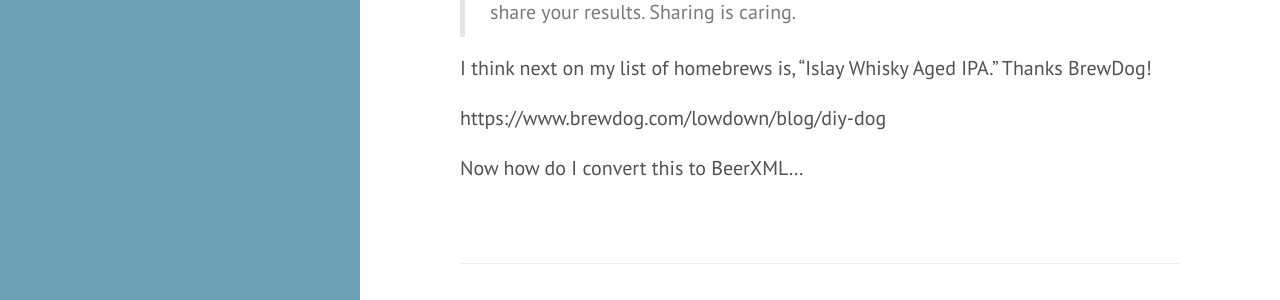
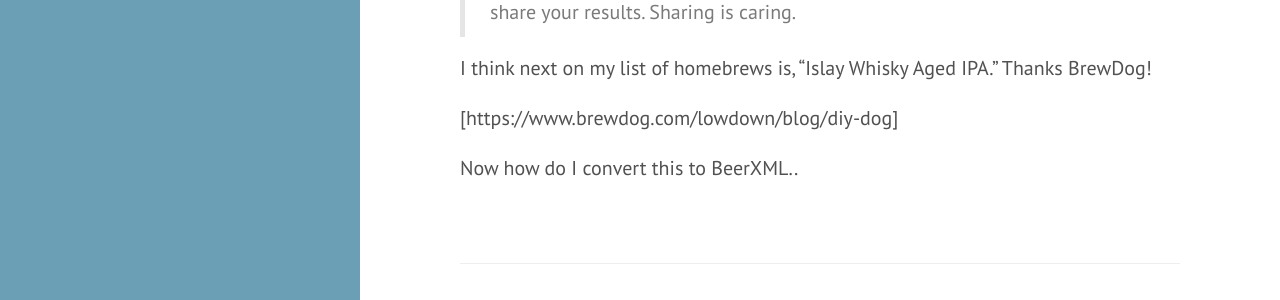
Before and after one commit to josephgardner/josephgardner.github.io, a Jekyll site: the page built from _posts/2016-02-25-free-beer.md, in a window 1280 px wide and 1174 px high. Shown: the part 549-849 px from the top of the window. Built offline with Jekyll 4.4.1, drawn with Linux system fonts in a browser that asks for light colours; nearby versions of some CDN libraries; comment, search, counter and statistics services are not loaded.

```diff
--- a/_posts/2016-02-25-free-beer.md
+++ b/_posts/2016-02-25-free-beer.md
@@ -11,6 +11,6 @@ The old adage about open-source is to think of "free" as in "free speech," not a
 
 I think next on my list of homebrews is, "Islay Whisky Aged IPA." Thanks BrewDog!
 
-https://www.brewdog.com/lowdown/blog/diy-dog
+[https://www.brewdog.com/lowdown/blog/diy-dog]
 
-Now how do I convert this to BeerXML...
+Now how do I convert this to BeerXML..
```
